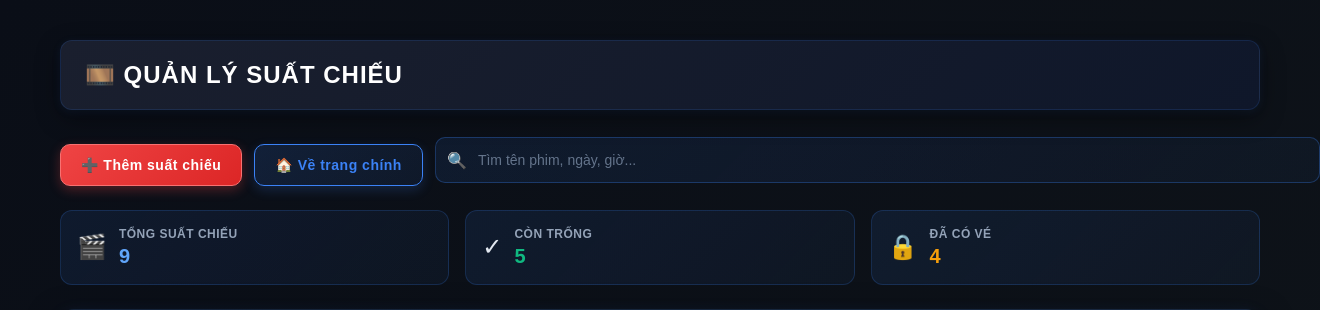
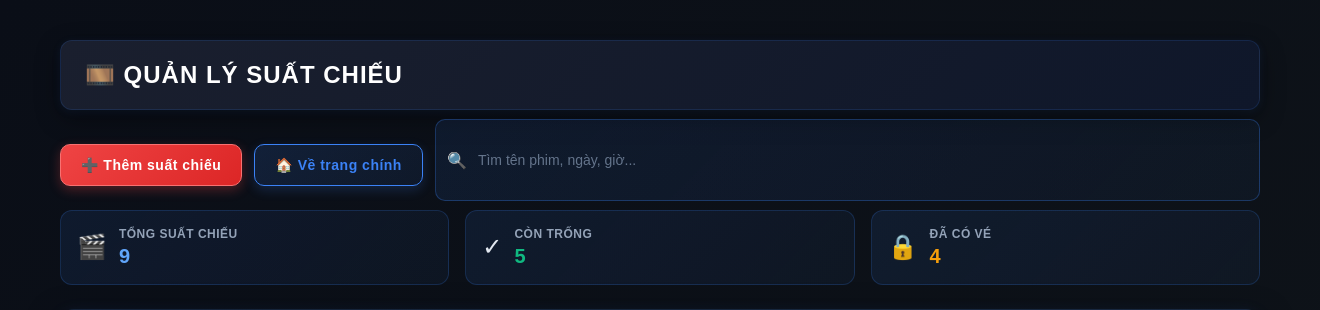
Before and after one commit to suplk3/DO-AN, a PHP site: page /suat_chieu.php in a window 1320 px wide. Shown: the top 310 px of the page. Run offline with PHP 8.4, Linux system fonts and the light colour scheme; a user stored in the database is signed in; data comes from the database, SQL or seed files in the repository.

Commit message:
mmchinh2

```diff
--- a/admin/suat_chieu.php
+++ b/admin/suat_chieu.php
@@ -54,12 +54,12 @@ $stats = mysqli_fetch_assoc($stats_result);
 
 <h2 style="background: linear-gradient(135deg, #1a1f2e 0%, #0f172a 100%); color: #ffffff; margin-bottom: 24px; padding: 20px 24px; border-radius: 12px; font-size: 24px; letter-spacing: 1px; box-shadow: 0 8px 24px rgba(0, 0, 0, 0.4), 0 2px 8px rgba(59, 130, 246, 0.1); border: 1px solid rgba(59, 130, 246, 0.15);">🎞️ QUẢN LÝ SUẤT CHIẾU</h2>
 
-<div style="display: flex; gap: 12px; margin-bottom: 24px; flex-wrap: wrap; align-items: center;">
-    <a href="them_suat.php" class="btn" style="background: linear-gradient(135deg, #ef4444 0%, #dc2626 100%); color: white; padding: 12px 20px; border-radius: 10px; text-decoration: none; font-weight: 700; font-size: 14px; border: 1px solid #f87171; box-shadow: 0 4px 12px rgba(239, 68, 68, 0.3); transition: all 0.3s ease; display: inline-flex; align-items: center; gap: 8px; letter-spacing: 0.5px;">➕ Thêm suất chiếu</a>
-    <a href="../user/index.php" class="btn" style="background: linear-gradient(135deg, rgba(59, 130, 246, 0.15) 0%, rgba(59, 130, 246, 0.08) 100%); color: #3b82f6; padding: 12px 20px; border-radius: 10px; text-decoration: none; font-weight: 700; font-size: 14px; border: 1.5px solid #3b82f6; box-shadow: 0 4px 12px rgba(59, 130, 246, 0.2); transition: all 0.3s ease; display: inline-flex; align-items: center; gap: 8px; letter-spacing: 0.5px;">🏠 Về trang chính</a>
+<div style="display: flex; gap: 12px; margin-bottom: 24px; flex-wrap: nowrap; align-items: stretch;">
+    <a href="them_suat.php" class="btn" style="background: linear-gradient(135deg, #ef4444 0%, #dc2626 100%); color: white; padding: 12px 20px; border-radius: 10px; text-decoration: none; font-weight: 700; font-size: 14px; border: 1px solid #f87171; box-shadow: 0 4px 12px rgba(239, 68, 68, 0.3); transition: all 0.3s ease; display: inline-flex; align-items: center; gap: 8px; letter-spacing: 0.5px; white-space: nowrap;">➕ Thêm suất chiếu</a>
+    <a href="../user/index.php" class="btn" style="background: linear-gradient(135deg, rgba(59, 130, 246, 0.15) 0%, rgba(59, 130, 246, 0.08) 100%); color: #3b82f6; padding: 12px 20px; border-radius: 10px; text-decoration: none; font-weight: 700; font-size: 14px; border: 1.5px solid #3b82f6; box-shadow: 0 4px 12px rgba(59, 130, 246, 0.2); transition: all 0.3s ease; display: inline-flex; align-items: center; gap: 8px; letter-spacing: 0.5px; white-space: nowrap;">🏠 Về trang chính</a>
 
-    <div style="flex: 1; min-width: 200px;">
-        <div class="search-box">
+    <div style="flex: 1; display: flex; align-items: stretch;">
+        <div class="search-box" style="display: flex; align-items: center;">
             <span class="search-icon">🔍</span>
             <input type="text" id="searchInput" placeholder="Tìm tên phim, ngày, giờ...">
         </div>
--- a/assets/css/features.css
+++ b/assets/css/features.css
@@ -11,6 +11,9 @@
     flex: 1;
     min-width: 300px;
     position: relative;
+    display: flex;
+    align-items: center;
+    width: 100%;
 }
 
 .search-box input {
@@ -24,6 +27,7 @@
     font-weight: 500;
     transition: all 0.3s ease;
     outline: none;
+    height: 100%;
 }
 
 .search-box input::placeholder {
```
